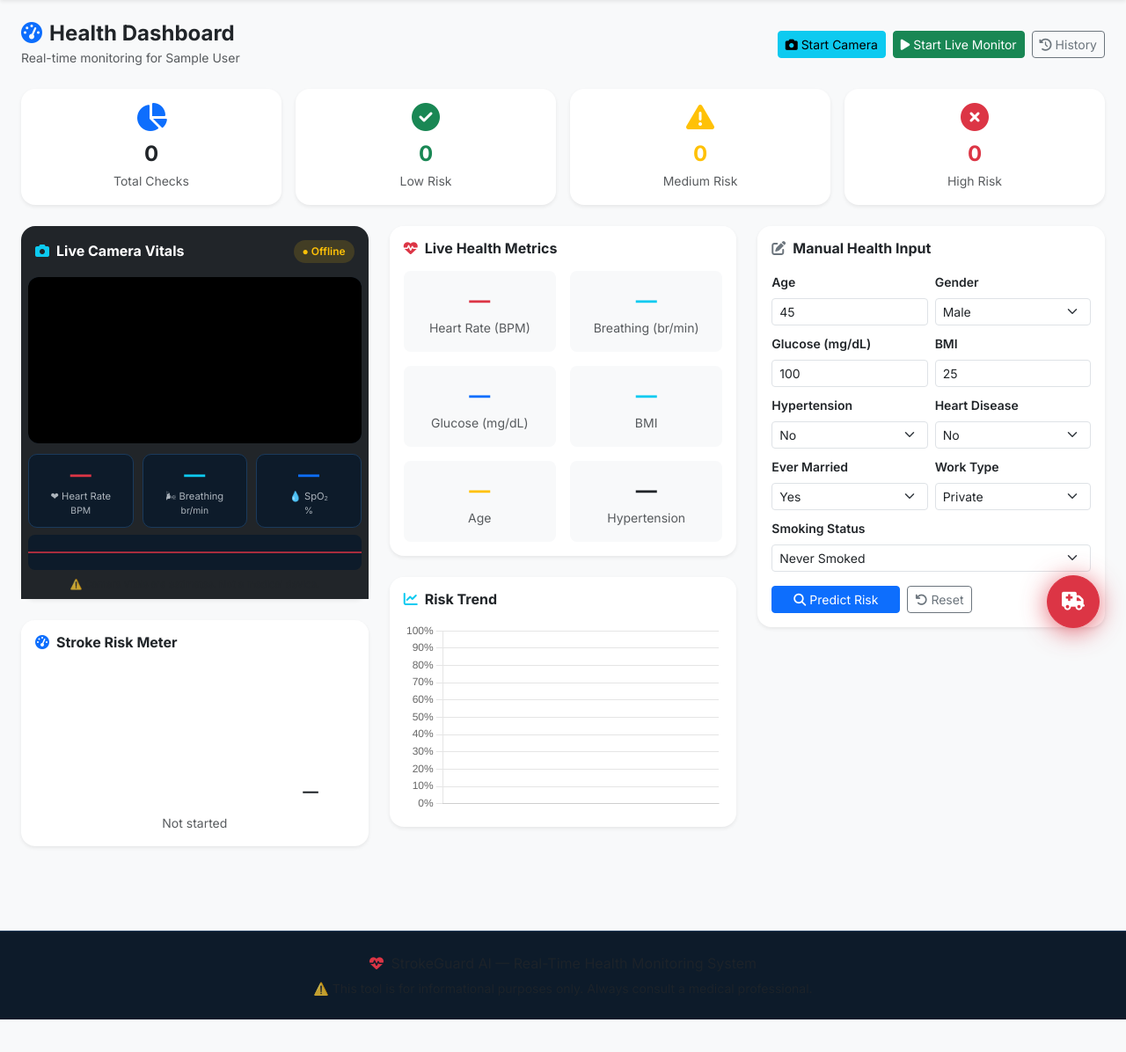
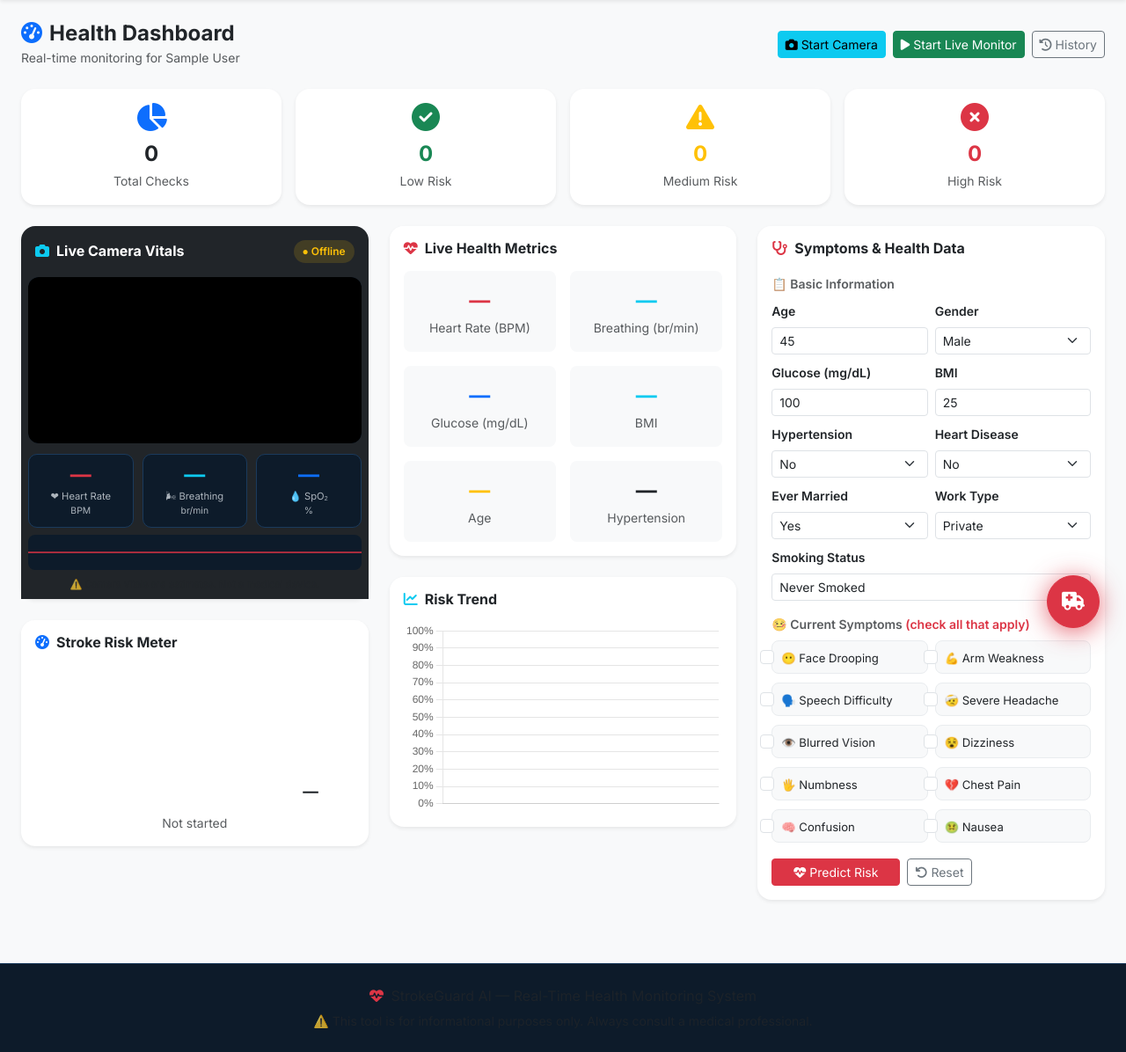
Before and after one commit to kollaaditya/strokeguard-ai, a Flask app: page /dashboard in a window 1280 px wide. Shown: the part 56-1252 px from the top of the page at 88% size. Before the commit the page ends 1215 px from the top, so only its background shows below. Run offline with Flask 3, Linux system fonts and the light colour scheme; the visitor is signed in with stand-in values (Sample User, id 1); data that the repository does not hold is empty; a map, chart or similar area stays blank; some libraries are stand-ins or nearby versions.

Commit message:
Add real symptoms-based prediction with FAST stroke indicators

```diff
--- a/app/static/css/style.css
+++ b/app/static/css/style.css
@@ -161,3 +161,9 @@ body { font-family: 'Inter', sans-serif; background: #f8f9fa; color: #212529; }
   table { font-size: 0.75rem; }
   .table-responsive { -webkit-overflow-scrolling: touch; }
 }
+
+/* ===== Symptoms Checklist ===== */
+.symptom-check { background: #f8f9fa; border-radius: 8px; padding: 6px 10px; border: 1px solid #e9ecef; transition: all 0.2s; }
+.symptom-check:has(input:checked) { background: rgba(220,53,69,0.08); border-color: #dc3545; }
+.symptom-check .form-check-input:checked { background-color: #dc3545; border-color: #dc3545; }
+.symptom-check label { cursor: pointer; font-size: 0.82rem; }
--- a/app/static/js/dashboard.js
+++ b/app/static/js/dashboard.js
@@ -355,6 +355,17 @@ async function submitManual() {
     work_type:         document.getElementById('fWorkType').value,
     Residence_type:    'Urban',
     smoking_status:    document.getElementById('fSmoking').value,
+    // Symptoms
+    sym_face_drooping:    document.getElementById('sFaceDrooping').checked    ? 1 : 0,
+    sym_arm_weakness:     document.getElementById('sArmWeakness').checked     ? 1 : 0,
+    sym_speech_difficulty:document.getElementById('sSpeechDifficulty').checked? 1 : 0,
+    sym_severe_headache:  document.getElementById('sSevereHeadache').checked  ? 1 : 0,
+    sym_vision_blur:      document.getElementById('sVisionBlur').checked      ? 1 : 0,
+    sym_dizziness:        document.getElementById('sDizziness').checked       ? 1 : 0,
+    sym_numbness:         document.getElementById('sNumbness').checked        ? 1 : 0,
+    sym_chest_pain:       document.getElementById('sChestPain').checked       ? 1 : 0,
+    sym_confusion:        document.getElementById('sConfusion').checked       ? 1 : 0,
+    sym_nausea:           document.getElementById('sNausea').checked          ? 1 : 0,
   };
 
   if (isCameraOn && liveBpm > 0) {
@@ -377,14 +388,17 @@ async function submitManual() {
 }
 
 function resetForm() {
-  document.getElementById('fAge').value         = 45;
-  document.getElementById('fGlucose').value     = 100;
-  document.getElementById('fBmi').value         = 25;
-  document.getElementById('fHypertension').value= 0;
-  document.getElementById('fHeartDisease').value= 0;
-  document.getElementById('fMarried').value     = 'Yes';
-  document.getElementById('fWorkType').value    = 'Private';
-  document.getElementById('fSmoking').value     = 'never smoked';
+  document.getElementById('fAge').value          = 45;
+  document.getElementById('fGlucose').value      = 100;
+  document.getElementById('fBmi').value          = 25;
+  document.getElementById('fHypertension').value = 0;
+  document.getElementById('fHeartDisease').value = 0;
+  document.getElementById('fMarried').value      = 'Yes';
+  document.getElementById('fWorkType').value     = 'Private';
+  document.getElementById('fSmoking').value      = 'never smoked';
+  ['sFaceDrooping','sArmWeakness','sSpeechDifficulty','sSevereHeadache',
+   'sVisionBlur','sDizziness','sNumbness','sChestPain','sConfusion','sNausea'
+  ].forEach(id => document.getElementById(id).checked = false);
 }
 
 function redirectHttps() {
--- a/app/templates/dashboard/dashboard.html
+++ b/app/templates/dashboard/dashboard.html
@@ -222,13 +222,16 @@
     <!-- RIGHT COLUMN -->
     <div class="col-lg-4">
 
-      <!-- Manual Input Form -->
+      <!-- Symptoms + Health Input -->
       <div class="card border-0 shadow-sm">
         <div class="card-header bg-white border-0 pt-3 pb-0">
-          <h6 class="fw-bold mb-0"><i class="fas fa-edit me-2 text-secondary"></i>Manual Health Input</h6>
+          <h6 class="fw-bold mb-0"><i class="fas fa-stethoscope me-2 text-danger"></i>Symptoms & Health Data</h6>
         </div>
         <div class="card-body">
           <form id="manualForm">
+
+            <!-- STEP 1: Basic Info -->
+            <p class="text-muted small fw-semibold mb-2 mt-1">📋 Basic Information</p>
             <div class="row g-2">
               <div class="col-6">
                 <label class="form-label small fw-semibold">Age</label>
@@ -288,9 +291,75 @@
                 </select>
               </div>
             </div>
+
+            <!-- STEP 2: Current Symptoms -->
+            <p class="text-muted small fw-semibold mb-2 mt-3">🤒 Current Symptoms <span class="text-danger">(check all that apply)</span></p>
+            <div class="row g-2">
+              <div class="col-6">
+                <div class="form-check symptom-check">
+                  <input class="form-check-input" type="checkbox" id="sFaceDrooping" value="1">
+                  <label class="form-check-label small" for="sFaceDrooping">😶 Face Drooping</label>
+                </div>
+              </div>
+              <div class="col-6">
+                <div class="form-check symptom-check">
+                  <input class="form-check-input" type="checkbox" id="sArmWeakness" value="1">
+                  <label class="form-check-label small" for="sArmWeakness">💪 Arm Weakness</label>
+                </div>
+              </div>
+              <div class="col-6">
+                <div class="form-check symptom-check">
+                  <input class="form-check-input" type="checkbox" id="sSpeechDifficulty" value="1">
+                  <label class="form-check-label small" for="sSpeechDifficulty">🗣️ Speech Difficulty</label>
+                </div>
+              </div>
+              <div class="col-6">
+                <div class="form-check symptom-check">
+                  <input class="form-check-input" type="checkbox" id="sSevereHeadache" value="1">
+                  <label class="form-check-label small" for="sSevereHeadache">🤕 Severe Headache</label>
+                </div>
+              </div>
+              <div class="col-6">
+                <div class="form-check symptom-check">
+                  <input class="form-check-input" type="checkbox" id="sVisionBlur" value="1">
+                  <label class="form-check-label small" for="sVisionBlur">👁️ Blurred Vision</label>
+                </div>
+              </div>
+              <div class="col-6">
+                <div class="form-check symptom-check">
+                  <input class="form-check-input" type="checkbox" id="sDizziness" value="1">
+                  <label class="form-check-label small" for="sDizziness">😵 Dizziness</label>
+                </div>
+              </div>
+              <div class="col-6">
+                <div class="form-check symptom-check">
+                  <input class="form-check-input" type="checkbox" id="sNumbness" value="1">
+                  <label class="form-check-label small" for="sNumbness">🖐️ Numbness</label>
+                </div>
+              </div>
+              <div class="col-6">
+                <div class="form-check symptom-check">
+                  <input class="form-check-input" type="checkbox" id="sChestPain" value="1">
+                  <label class="form-check-label small" for="sChestPain">💔 Chest Pain</label>
+                </div>
+              </div>
+              <div class="col-6">
+                <div class="form-check symptom-check">
+                  <input class="form-check-input" type="checkbox" id="sConfusion" value="1">
+                  <label class="form-check-label small" for="sConfusion">🧠 Confusion</label>
+                </div>
+              </div>
+              <div class="col-6">
+                <div class="form-check symptom-check">
+                  <input class="form-check-input" type="checkbox" id="sNausea" value="1">
+                  <label class="form-check-label small" for="sNausea">🤢 Nausea</label>
+                </div>
+              </div>
+            </div>
+
             <div class="mt-3 d-flex gap-2">
-              <button type="button" class="btn btn-primary btn-sm px-4" onclick="submitManual()">
-                <i class="fas fa-search me-1"></i>Predict Risk
+              <button type="button" class="btn btn-danger btn-sm px-4" onclick="submitManual()">
+                <i class="fas fa-heartbeat me-1"></i>Predict Risk
               </button>
               <button type="button" class="btn btn-outline-secondary btn-sm" onclick="resetForm()">
                 <i class="fas fa-undo me-1"></i>Reset
```
Also changed, not shown: app/utils/predictor.py (+38 -14 lines).
